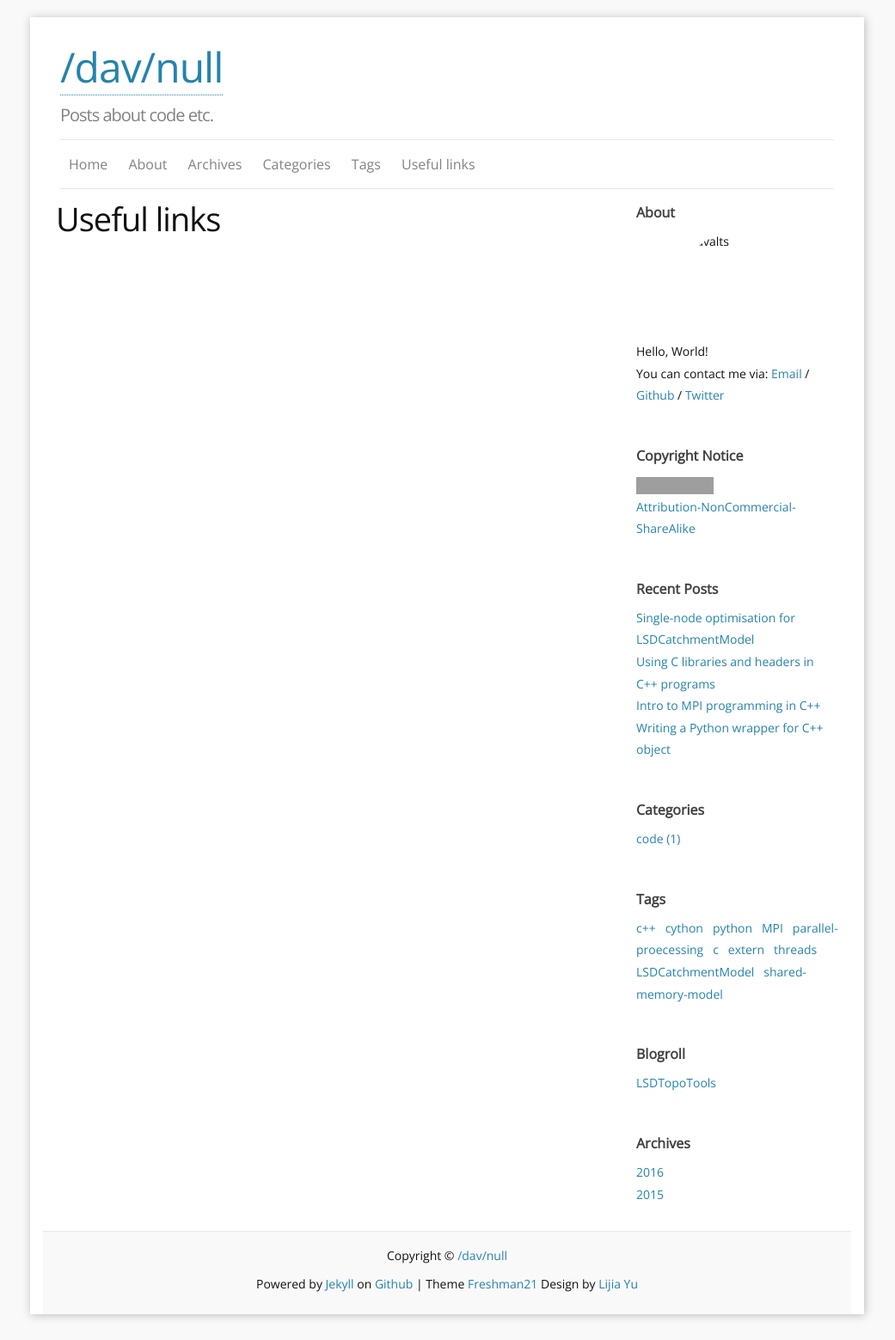
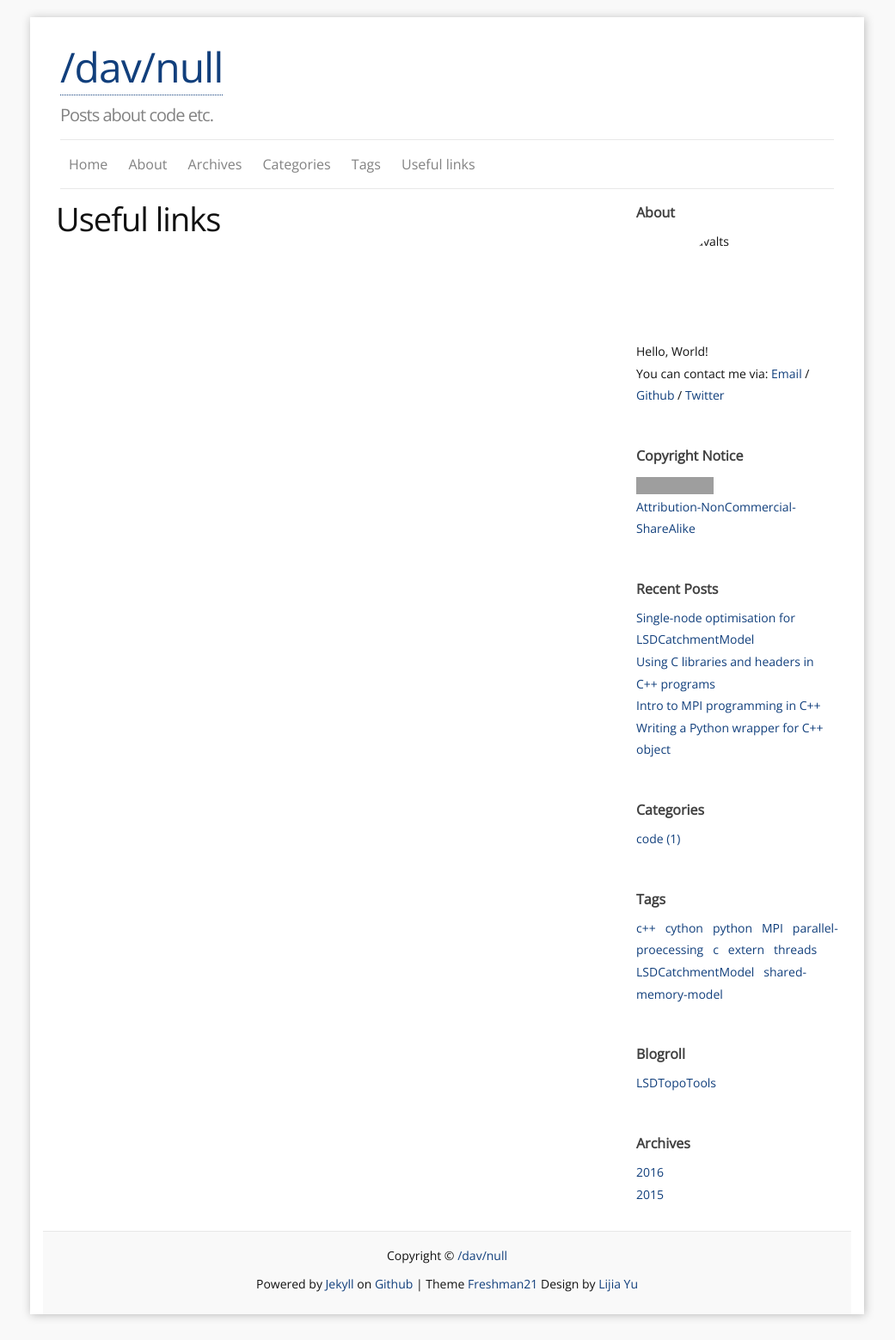
Before and after one commit to dvalters/dvalters.github.io, a Jekyll site: the page built from f_guestbook.md, in a window 1280 px wide. Shown: the whole page at 86% size, without its empty margins (120-1161 px from the left). Built offline with Jekyll 4.4.1, drawn with Linux system fonts in a browser that asks for light colours; Markdown is read by kramdown in place of the engine named in the settings; grey boxes are pictures that could not be loaded.

Commit message:
Update main.scss

```diff
--- a/css/main.scss
+++ b/css/main.scss
@@ -14,7 +14,7 @@ $spacing-unit:     15px;
 $text-color:       #111;
 $background-color: #f9f9f9;
 $brand-color:      #2a7ae2;
-$brand-top-color:  #2583ad;
+$brand-top-color:  #113F7C;
 $hover-color:      #DD1144;
 
 $grey-color:       #828282;
```
